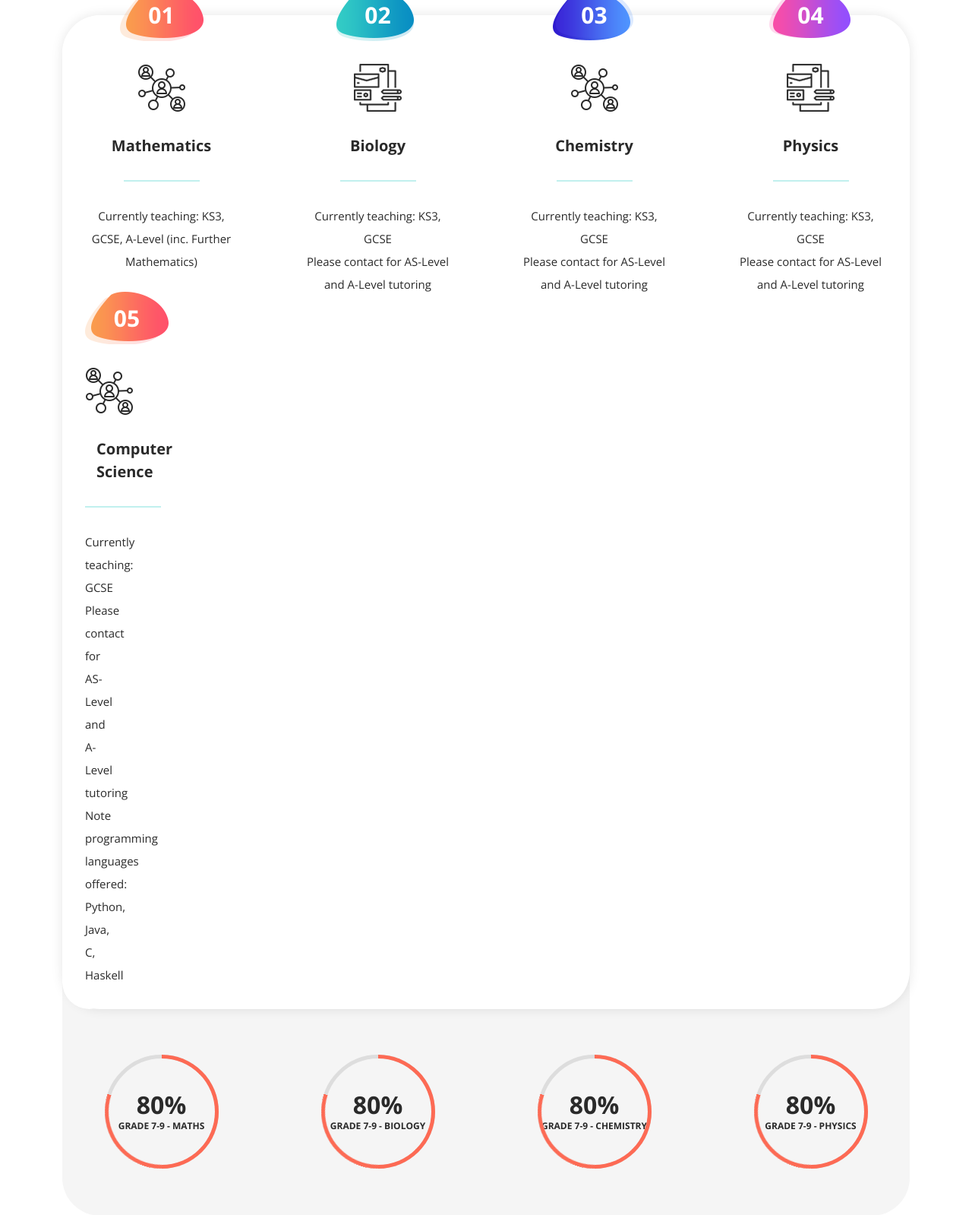
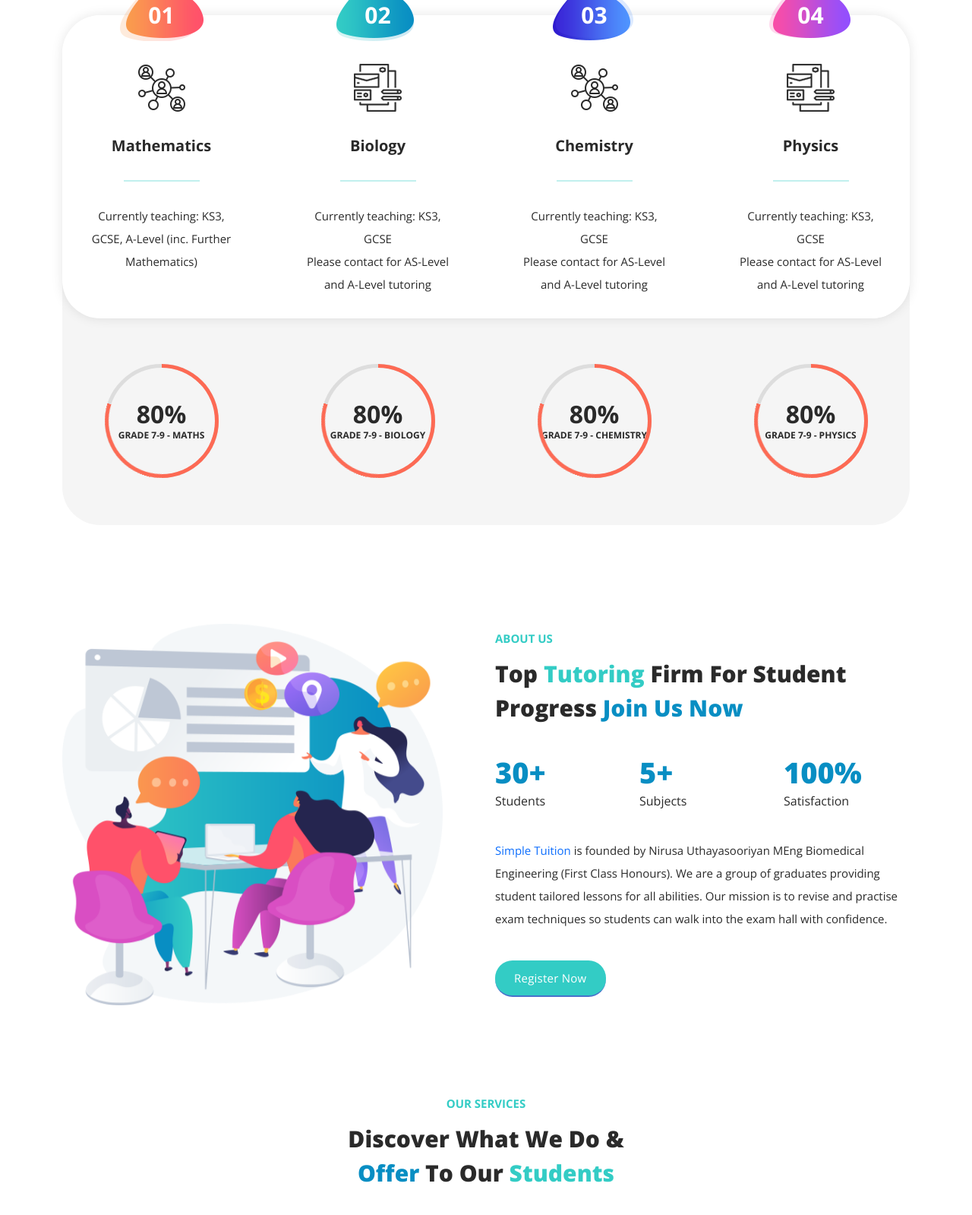
Before and after one commit to Mathushan-dev/SimpleTuition, a Flask app: page / in a window 1280 px wide. Shown: the part 947-2546 px from the top of the page at 76% size. Run offline with Flask 2, Linux system fonts and the light colour scheme; some libraries are stand-ins or nearby versions.

Commit message:
Update index.html

```diff
--- a/application/templates/index.html
+++ b/application/templates/index.html
@@ -176,21 +176,8 @@ https://templatemo.com/tm-563-seo-dream
                   <h4>Physics</h4>
                   <div class="line-dec"></div>
                   <p>Currently teaching: KS3, GCSE</p>
-                    <p>Please contact for AS-Level and A-Level tutoring</p>                </div>
-              </div>
-                <div class="col-lg-1">
-                <div class="features-item first-feature last-features-item wow fadeInUp" data-wow-duration="1s" data-wow-delay="0.6s">
-                  <div class="first-number number">
-                    <h6>05</h6>
-                  </div>
-                  <div class="icon"></div>
-                  <h4>Computer Science</h4>
-                  <div class="line-dec"></div>
-                  <p>Currently teaching: GCSE</p>
                     <p>Please contact for AS-Level and A-Level tutoring</p>
-                    <p>Note programming languages offered: Python, Java, C, Haskell</p>
                 </div>
-              </div>
             </div>
           </div>
         </div>
@@ -554,19 +541,19 @@ https://templatemo.com/tm-563-seo-dream
                       <div class="icon">
                         <img src="../static/assets/images/contact-icon-01.png" alt="email icon">
                       </div>
-                      <a href="#">info@company.com</a>
+                      <a href="#">simpletuition21@gmail.com</a>
                     </li>
                     <li>
                       <div class="icon">
                         <img src="../static/assets/images/contact-icon-02.png" alt="phone">
                       </div>
-                      <a href="#">+001-002-0034</a>
+                      <a href="#">+447938693870</a>
                     </li>
                     <li>
                       <div class="icon">
                         <img src="../static/assets/images/contact-icon-03.png" alt="location">
                       </div>
-                      <a href="#">26th Street, Digital Villa</a>
+                      <a href="#">Coventry (CV2)</a>
                     </li>
                   </ul>
                 </div>
@@ -582,9 +569,7 @@ https://templatemo.com/tm-563-seo-dream
     <div class="container">
       <div class="row">
         <div class="col-lg-12">
-          <p>Copyright © 2021 SEO Dream Co., Ltd. All Rights Reserved.
-
-          <br>Web Designed by <a rel="nofollow" href="https://templatemo.com" title="free CSS templates">TemplateMo</a></p>
+          <p>Copyright © 2022 Simple Tuition. All Rights Reserved.
         </div>
       </div>
     </div>
```
